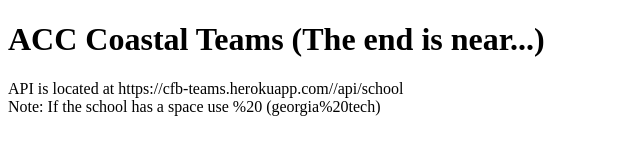
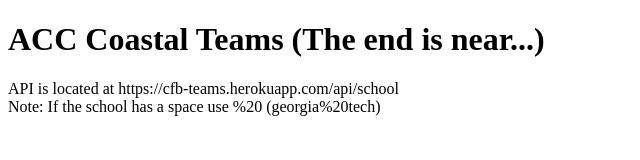
Before and after one commit to jpdotdev/cfb-api, a website: page index.html in a window 1280 px wide. Shown: the full height of the page, 0-640 px from the left. Drawn offline with Linux system fonts and the light colour scheme.

Commit message:
updated HTML link

```diff
--- a/index.html
+++ b/index.html
@@ -7,7 +7,7 @@
   <body>
 
   <h1> ACC Coastal Teams (The end is near...) </h1>
-  <p> API is located at https://cfb-teams.herokuapp.com//api/school <br>
+  <p> API is located at https://cfb-teams.herokuapp.com/api/school <br>
 
   Note: If the school has a space use %20 (georgia%20tech)</p>
   </body>
```
